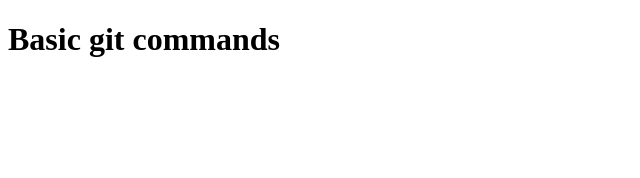
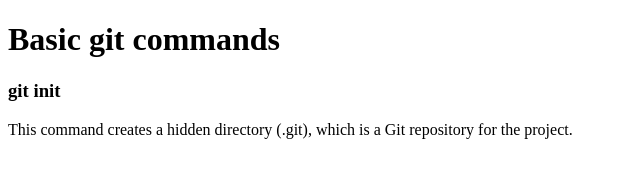
Before and after one commit to IanGathuita/git-basics, a plain HTML site: page index.html in a window 1280 px wide. Shown: the whole page, without its empty margins (0-640 px from the left). Drawn offline with Linux system fonts and the light colour scheme.

Commit message:
Added a short description for the 'git init' command.

```diff
--- a/index.html
+++ b/index.html
@@ -5,6 +5,7 @@
 </head>
 <body>
 	<h1>Basic git commands</h1>
-
+	<h3>git init</h3>
+	<p> This command creates a hidden directory (.git), which is a Git repository for the project.</p>
 </body>
 </html>
```
